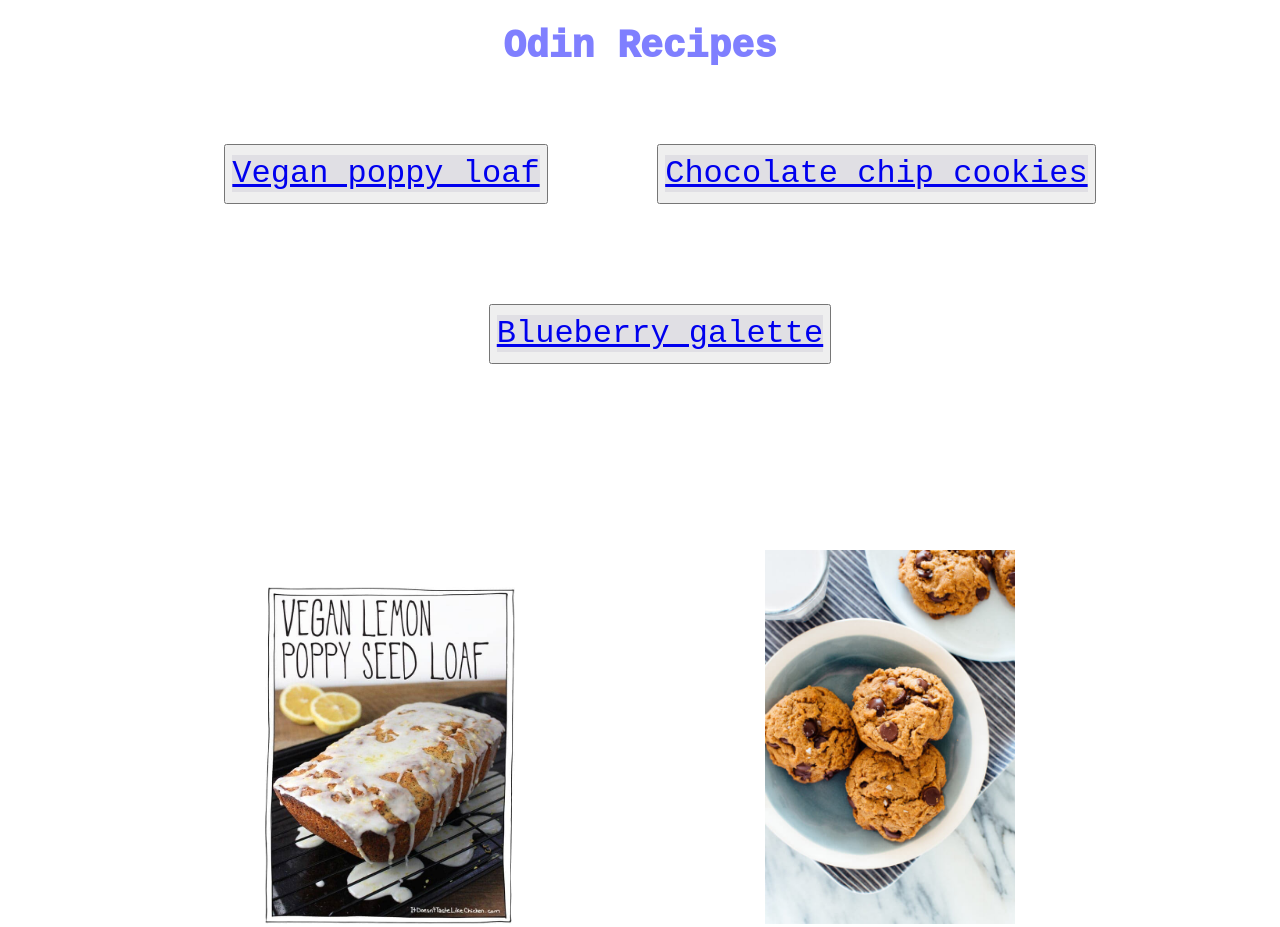
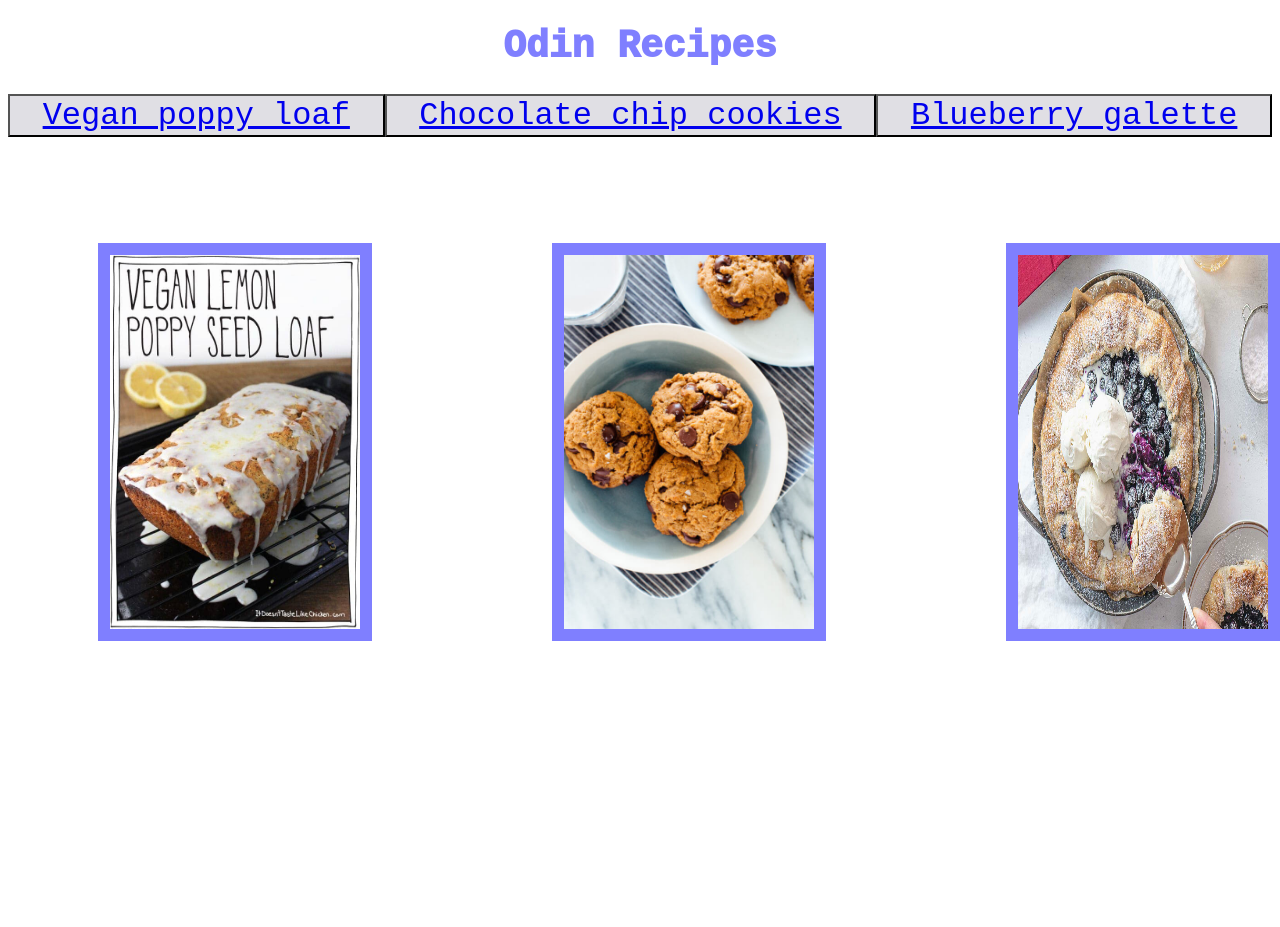
Before and after one commit to Jakesome/Odin-recipes, a plain HTML site: page index.html in a window 1280 px wide. Shown: the top 927 px of the page. After the commit the page ends 800 px from the top, so only its background shows below. Drawn offline with Linux system fonts and the light colour scheme.

Commit message:
Add flex box
Images and buttons were not lining up and would not allign when changing the window size. Add flex box to fix this

```diff
--- a/index.html
+++ b/index.html
@@ -7,18 +7,20 @@
     </head>
     <body>
         <h1>Odin Recipes</h1>
-    <ul>
+
+    <p class="flex-container">
         <button type="button" class="button">
-        <li><a href="../Odin-recipes/recipes/vegan-poppy-loaf.html">Vegan poppy loaf</a></li>
-        </button>
-        <button type="button" class="button">
-        <li><a href="../Odin-recipes/recipes/cookies.html">Chocolate chip cookies</a></li>
-        </button>
-        <button type="button" class="button">
-        <li><a href="../Odin-recipes/recipes/galette.html">Blueberry galette</a></li>
-        </button>
+            <a href="../Odin-recipes/recipes/vegan-poppy-loaf.html">Vegan poppy loaf</a>
+            </button>
+            <button type="button" class="button">
+            <a href="../Odin-recipes/recipes/cookies.html">Chocolate chip cookies</a>
+            </button>
+            <button type="button" class="button">
+            <a href="../Odin-recipes/recipes/galette.html">Blueberry galette</a>
+            </button>
 
-    </ul>
+    </p>
+    <p class="flex-container">
         <img src="images/Vegan-Lemon-Poppy-Seed-Loaf.jpg"
         width="250"
         length="125">
@@ -28,6 +30,7 @@
         <img src="images/galette.jpg"
         width="250"
         length="250">
+        </p>
 
 
     </body>
--- a/styles.css
+++ b/styles.css
@@ -1,12 +1,17 @@
 /*Styles for recipe index*/
-* {text-align: center; font-family: 'Courier New', Courier, monospace}
+* {text-align: center; font-family: 'Courier New', Courier, monospace;}
 
-li {background-color: rgb(224, 223, 228); color: rgb(255, 255, 255);  font-size: 32px;}
-li:hover {background-color: #0000ff80}
+button {background-color: rgb(224, 223, 228); color: rgb(255, 255, 255);  font-size: 32px;}
+button:hover {background-color: #0000ff80}
 
 h1 {color: #0000ff80; font-weight: 1000; font-size: 38px;}
 
-.button {box-sizing: border-box; height: 60px; margin: 50px}
+.flex-container { display: flex}
+.flex-container button{flex: 1 1 auto}
+.flex-container img {flex: 1 1 auto}
 
-img {display: inline-block; margin: 120PX;}
+
+img {margin: 90PX; border: 12px solid #0000ff80}
+
+
 /*Styles for recipe pages*/
```
